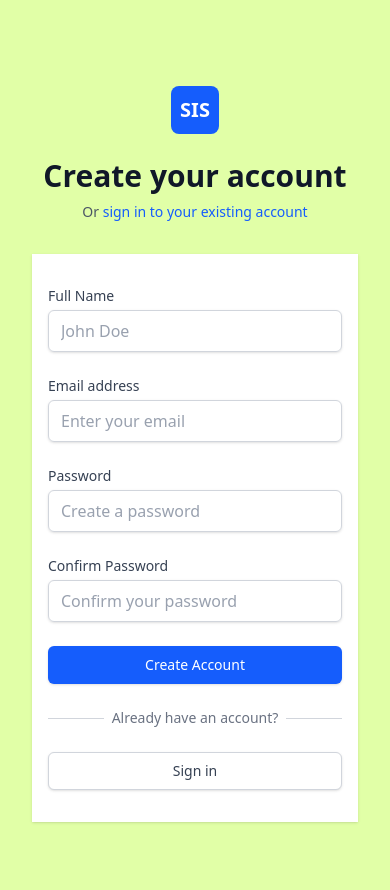
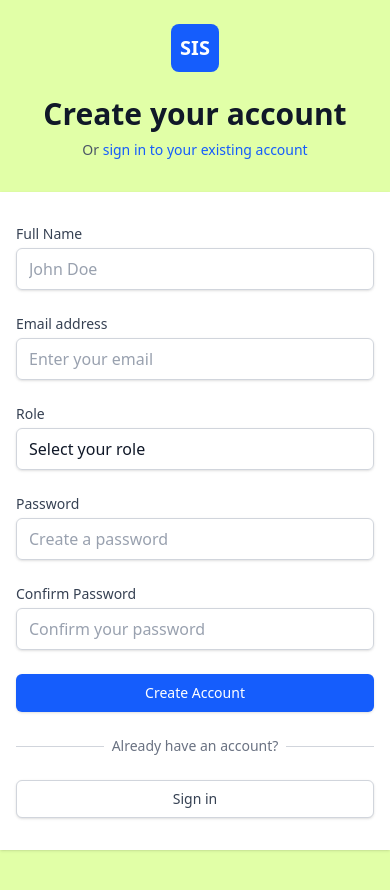
Before and after one commit to luizaki/stationary-inventory-system, a React (Vite) app: page /register in a window 390 px wide. Shown: the top 890 px of the page. Built offline with nearby package versions, Linux system fonts and the light colour scheme; no server answers; the HTML template or start-up script is replaced by a standard one.

Commit message:
feat: implement protected routes and rbac

```diff
--- a/src/App.jsx
+++ b/src/App.jsx
@@ -1,12 +1,54 @@
-import React, { useState } from 'react';
-import { BrowserRouter as Router, Routes, Route, Navigate } from 'react-router-dom';
-import reactLogo from './assets/react.svg';
-import viteLogo from '/vite.svg';
-import './App.css';
+import React, { useState, useEffect } from 'react';
+import { BrowserRouter as Router, Routes, Route, Navigate, useLocation } from 'react-router-dom';
 import Landing from './pages/Landing';
 import Dashboard from './pages/Dashboard';
 import Login from './pages/Login';
 import Register from './pages/Register';
+import { supabase } from './lib/supabaseClient';
+
+// Simple in-file auth gate for protecting routes and preparing for role-based access
+const AuthGate = ({ children, allowedRoles = [] }) => {
+  const [loading, setLoading] = useState(true);
+  const [session, setSession] = useState(null);
+  const location = useLocation();
+
+  useEffect(() => {
+    let mounted = true;
+
+    const init = async () => {
+      const { data: { session } } = await supabase.auth.getSession();
+      if (!mounted) return;
+      setSession(session);
+      setLoading(false);
+    };
+
+    init();
+
+    const { data: { subscription } } = supabase.auth.onAuthStateChange((_event, newSession) => {
+      setSession(newSession);
+    });
+
+    return () => {
+      mounted = false;
+      subscription?.unsubscribe();
+    };
+  }, []);
+
+  if (loading) return null; // could render a spinner here
+
+  if (!session) {
+    const next = encodeURIComponent(location.pathname + location.search);
+    return <Navigate to={`/login?next=${next}`} replace />;
+  }
+
+  // Optional role check for future RBAC; expects role in user.user_metadata.role
+  const role = session.user?.user_metadata?.role;
+  if (allowedRoles.length > 0 && !allowedRoles.includes(role)) {
+    return <Navigate to="/" replace />; // redirect home if role not permitted
+  }
+
+  return children;
+};
 
 function App() {
   return (
@@ -14,7 +56,7 @@ function App() {
       <Routes>
         {/* Public routes */}
         <Route path="/" element={<Landing />} />
-        <Route path="/dashboard" element={<Dashboard />} />
+        <Route path="/dashboard" element={<AuthGate><Dashboard /></AuthGate>} />
         <Route path="/login" element={<Login />} />
         <Route path="/register" element={<Register />} />
       </Routes>
--- a/src/pages/Login.jsx
+++ b/src/pages/Login.jsx
@@ -1,5 +1,5 @@
-import { useState } from 'react';
-import { useNavigate, Link } from 'react-router-dom';
+import { useState, useEffect } from 'react';
+import { useNavigate, Link, useSearchParams } from 'react-router-dom';
 import { supabase } from '../lib/supabaseClient';
 import React from 'react';
 
@@ -9,6 +9,28 @@ const Login = () => {
   const [loading, setLoading] = useState(false);
   const [error, setError] = useState('');
   const navigate = useNavigate();
+  const [searchParams] = useSearchParams();
+  const next = searchParams.get('next') || '/dashboard';
+
+  // If already signed in, redirect away
+  useEffect(() => {
+    let mounted = true;
+    const check = async () => {
+      const { data: { session } } = await supabase.auth.getSession();
+      if (!mounted) return;
+      if (session) {
+        navigate(next, { replace: true });
+      }
+    };
+    check();
+    const { data: { subscription } } = supabase.auth.onAuthStateChange((_event, session) => {
+      if (session) navigate(next, { replace: true });
+    });
+    return () => {
+      mounted = false;
+      subscription?.unsubscribe();
+    };
+  }, [navigate, next]);
 
   const handleLogin = async (e) => {
     e.preventDefault();
@@ -24,7 +46,7 @@ const Login = () => {
       if (error) throw error;
 
       // Redirect to dashboard after successful login
-      navigate('/dashboard');
+      navigate(next, { replace: true });
     } catch (error) {
       setError(error.message);
     } finally {
@@ -139,7 +161,7 @@ const Login = () => {
 
             <div className="mt-6">
               <Link
-                to="/register"
+                to={`/register${next ? `?next=${encodeURIComponent(next)}` : ''}`}
                 className="w-full flex justify-center py-2 px-4 border border-gray-300 rounded-md shadow-sm text-sm font-medium text-gray-700 bg-white hover:bg-gray-50 focus:outline-none focus:ring-2 focus:ring-offset-2 focus:ring-blue-500"
               >
                 Sign up
--- a/src/pages/Register.jsx
+++ b/src/pages/Register.jsx
@@ -1,15 +1,19 @@
 import { useState } from 'react';
-import { useNavigate, Link } from 'react-router-dom';
+import { useNavigate, Link, useSearchParams } from 'react-router-dom';
 import { supabase } from '../lib/supabaseClient';
 import React from 'react';
+
 const Register = () => {
   const [name, setName] = useState('');
   const [email, setEmail] = useState('');
   const [password, setPassword] = useState('');
   const [confirmPassword, setConfirmPassword] = useState('');
+  const [role, setRole] = useState('');
   const [loading, setLoading] = useState(false);
   const [error, setError] = useState('');
   const navigate = useNavigate();
+  const [searchParams] = useSearchParams();
+  const next = searchParams.get('next') || '/dashboard';
 
   const handleRegister = async (e) => {
     e.preventDefault();
@@ -22,6 +26,12 @@ const Register = () => {
       return;
     }
 
+    if (!role) {
+      setError('Please select a role');
+      setLoading(false);
+      return;
+    }
+
     try {
       const { error: signUpError } = await supabase.auth.signUp({
         email,
@@ -29,6 +39,7 @@ const Register = () => {
         options: {
           data: {
             full_name: name,
+            role: role,
           },
         },
       });
@@ -36,7 +47,10 @@ const Register = () => {
       if (signUpError) throw signUpError;
 
       // Redirect to login page after successful registration
-      navigate('/login');
+      const qs = new URLSearchParams();
+      qs.set('registered', '1');
+      if (next) qs.set('next', next);
+      navigate(`/login?${qs.toString()}`);
     } catch (error) {
       setError(error.message);
     } finally {
@@ -45,7 +59,7 @@ const Register = () => {
   };
 
   return (
-    <div className="min-h-screen bg-[#e1ffa7] flex flex-col justify-center py-12 sm:px-6 lg:px-8">
+    <div className="min-h-screen bg-[#e1ffa7] flex flex-col justify-center py-6 sm:px-6 lg:px-8">
       <div className="sm:mx-auto sm:w-full sm:max-w-md">
         <div className="flex justify-center">
           <div className="w-12 h-12 bg-blue-600 rounded-lg flex items-center justify-center">
@@ -57,7 +71,7 @@ const Register = () => {
         </h2>
         <p className="mt-2 text-center text-sm text-gray-600">
           Or{' '}
-          <Link to="/login" className="font-medium text-blue-600 hover:text-blue-500">
+          <Link to={`/login${next ? `?next=${encodeURIComponent(next)}` : ''}`} className="font-medium text-blue-600 hover:text-blue-500">
             sign in to your existing account
           </Link>
         </p>
@@ -120,6 +134,30 @@ const Register = () => {
             </div>
 
             <div>
+              <label htmlFor="role" className="block text-left text-sm font-medium text-gray-700">
+                Role
+              </label>
+              <div className="mt-1">
+                <select
+                  id="role"
+                  name="role"
+                  required
+                  className="appearance-none block w-full px-3 py-2 border border-gray-300 rounded-md shadow-sm placeholder-gray-400 focus:outline-none focus:ring-blue-500 focus:border-blue-500 sm:text-sm text-gray-900"
+                  value={role}
+                  onChange={(e) => setRole(e.target.value)}
+                >
+                  <option value="">Select your role</option>
+                  <option value="Warehouse">Warehouse</option>
+                  <option value="Purchaser">Purchaser</option>
+                  <option value="Customer">Customer</option>
+                  <option value="CSR">CSR</option>
+                  <option value="TL">TL</option>
+                  <option value="Accounting">Accounting</option>
+                </select>
+              </div>
+            </div>
+
+            <div>
               <label htmlFor="password" className="block text-left text-sm font-medium text-gray-700">
                 Password
               </label>
@@ -149,8 +187,7 @@ const Register = () => {
                   type="password"
                   autoComplete="new-password"
                   required
-                  className="appearance-none block w-full px-3 py-2 border border-gray-300 rounded-md shadow-sm placeholder-gray-400 focus:outline-none focus:ring-blue-500 focus:border-blue-500 sm:text-sm
-                  text-gray-900"
+                  className="appearance-none block w-full px-3 py-2 border border-gray-300 rounded-md shadow-sm placeholder-gray-400 focus:outline-none focus:ring-blue-500 focus:border-blue-500 sm:text-sm text-gray-900"
                   placeholder="Confirm your password"
                   value={confirmPassword}
                   onChange={(e) => setConfirmPassword(e.target.value)}
@@ -185,7 +222,7 @@ const Register = () => {
 
             <div className="mt-6">
               <Link
-                to="/login"
+                to={`/login${next ? `?next=${encodeURIComponent(next)}` : ''}`}
                 className="w-full flex justify-center py-2 px-4 border border-gray-300 rounded-md shadow-sm text-sm font-medium text-gray-700 bg-white hover:bg-gray-50 focus:outline-none focus:ring-2 focus:ring-offset-2 focus:ring-blue-500"
               >
                 Sign in
```
